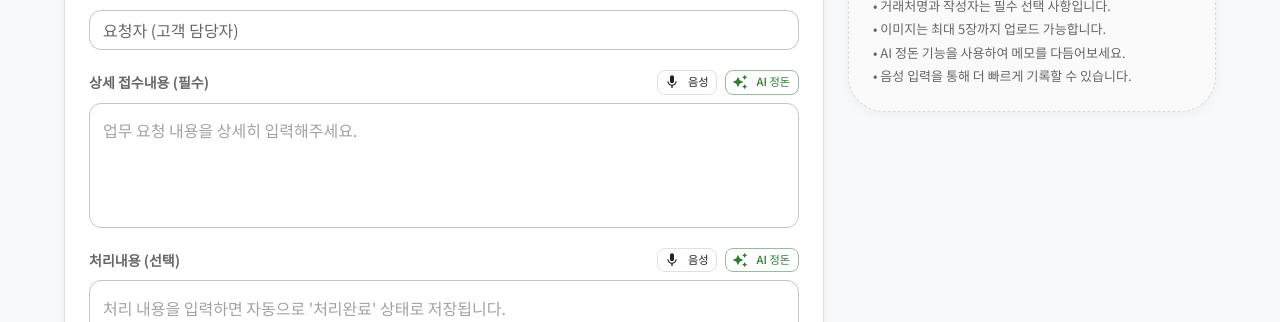
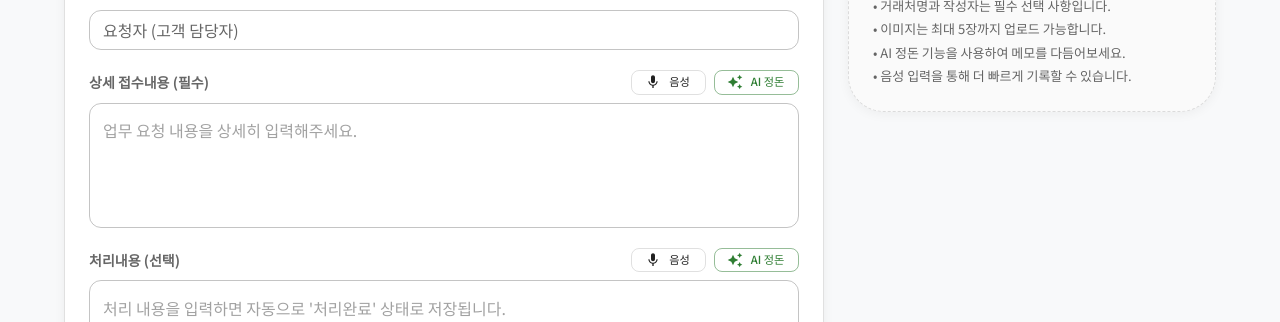
Before and after one commit to comtooin/comtooin, a React (Create React App) app: page / in a window 1280 px wide. Shown: the part 578-900 px from the top of the page. Built offline with nearby package versions, Linux system fonts and the light colour scheme; no server answers; the database is empty; sample sign-in values are in the browser's storage.

Commit message:
feat: AI prompt differentiation and UI feedback enhancement

```diff
--- a/src/pages/HomePage.tsx
+++ b/src/pages/HomePage.tsx
@@ -25,6 +25,7 @@ const HomePage: React.FC = () => {
   const [error, setError] = useState('');
   const [loading, setLoading] = useState(true);
   const [isListening, setIsListening] = useState<'content' | 'processingContent' | null>(null);
+  const [isPolishing, setIsPolishing] = useState<'content' | 'processingContent' | null>(null);
   const [submitting, setSubmitting] = useState(false);
 
   // 최근 기록 상태
@@ -111,10 +112,13 @@ const HomePage: React.FC = () => {
   const handlePolishText = async (target: 'content' | 'processingContent') => {
     const textToPolish = target === 'content' ? content : processingContent;
     if (!textToPolish.trim()) return setError("정돈할 내용이 없습니다.");
-    setLoading(true);
+
+    setIsPolishing(target);
     setError('');
     try {
-      const { data, error: functionError } = await supabase.functions.invoke('polish-text', { body: { text: textToPolish } });
+      const { data, error: functionError } = await supabase.functions.invoke('polish-text', {
+        body: { text: textToPolish, type: target }
+      });
       if (functionError) throw functionError;
       if (data?.polishedText) {
         if (target === 'content') setContent(data.polishedText);
@@ -122,7 +126,9 @@ const HomePage: React.FC = () => {
       }
     } catch (err: any) {
       setError("AI 정돈 중 오류가 발생했습니다.");
-    } finally { setLoading(false); }
+    } finally {
+      setIsPolishing(null);
+    }
   };
 
   const handleImageChange = (e: React.ChangeEvent<HTMLInputElement>) => {
@@ -248,8 +254,13 @@ const HomePage: React.FC = () => {
                           size="small"
                           startIcon={<MicIcon sx={{ fontSize: '1rem !important' }} />}
                           onClick={() => handleVoiceInput('content')}
-                          sx={{ fontSize: '0.7rem', py: 0.2, minWidth: 'auto', px: 1, borderColor: isListening === 'content' ? 'primary.main' : 'divider' }}
+                          sx={{
+                            fontSize: '0.7rem', py: 0.2, px: 1.2,
+                            minWidth: '75px', whiteSpace: 'nowrap',
+                            borderColor: isListening === 'content' ? 'primary.main' : 'divider'
+                          }}
                           color={isListening === 'content' ? 'primary' : 'inherit'}
+                          disabled={!!isPolishing}
                         >
                           {isListening === 'content' ? '인식 중...' : '음성'}
                         </Button>
@@ -257,11 +268,15 @@ const HomePage: React.FC = () => {
                           variant="outlined"
                           size="small"
                           color="success"
-                          startIcon={<AutoAwesomeIcon sx={{ fontSize: '1rem !important' }} />}
+                          startIcon={isPolishing === 'content' ? <CircularProgress size={12} color="inherit" /> : <AutoAwesomeIcon sx={{ fontSize: '1rem !important' }} />}
                           onClick={() => handlePolishText('content')}
-                          sx={{ fontSize: '0.7rem', py: 0.2, minWidth: 'auto', px: 1 }}
+                          sx={{
+                            fontSize: '0.7rem', py: 0.2, px: 1.2,
+                            minWidth: '85px', whiteSpace: 'nowrap'
+                          }}
+                          disabled={!!isPolishing || !!isListening}
                         >
-                          AI 정돈
+                          {isPolishing === 'content' ? '정돈 중...' : 'AI 정돈'}
                         </Button>
                       </Stack>
                     </Box>
@@ -286,8 +301,13 @@ const HomePage: React.FC = () => {
                           size="small"
                           startIcon={<MicIcon sx={{ fontSize: '1rem !important' }} />}
                           onClick={() => handleVoiceInput('processingContent')}
-                          sx={{ fontSize: '0.7rem', py: 0.2, minWidth: 'auto', px: 1, borderColor: isListening === 'processingContent' ? 'primary.main' : 'divider' }}
+                          sx={{
+                            fontSize: '0.7rem', py: 0.2, px: 1.2,
+                            minWidth: '75px', whiteSpace: 'nowrap',
+                            borderColor: isListening === 'processingContent' ? 'primary.main' : 'divider'
+                          }}
                           color={isListening === 'processingContent' ? 'primary' : 'inherit'}
+                          disabled={!!isPolishing}
                         >
                           {isListening === 'processingContent' ? '인식 중...' : '음성'}
                         </Button>
@@ -295,11 +315,15 @@ const HomePage: React.FC = () => {
                           variant="outlined"
                           size="small"
                           color="success"
-                          startIcon={<AutoAwesomeIcon sx={{ fontSize: '1rem !important' }} />}
+                          startIcon={isPolishing === 'processingContent' ? <CircularProgress size={12} color="inherit" /> : <AutoAwesomeIcon sx={{ fontSize: '1rem !important' }} />}
                           onClick={() => handlePolishText('processingContent')}
-                          sx={{ fontSize: '0.7rem', py: 0.2, minWidth: 'auto', px: 1 }}
+                          sx={{
+                            fontSize: '0.7rem', py: 0.2, px: 1.2,
+                            minWidth: '85px', whiteSpace: 'nowrap'
+                          }}
+                          disabled={!!isPolishing || !!isListening}
                         >
-                          AI 정돈
+                          {isPolishing === 'processingContent' ? '정돈 중...' : 'AI 정돈'}
                         </Button>
                       </Stack>
                     </Box>
```
Also changed, not shown: 2 other files (tests, documents, lock files or other folders).
